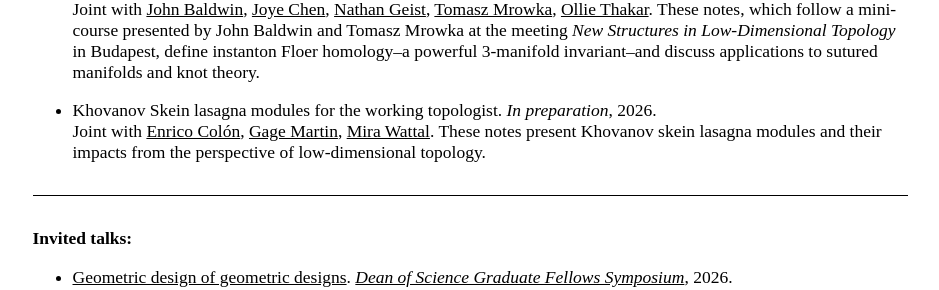
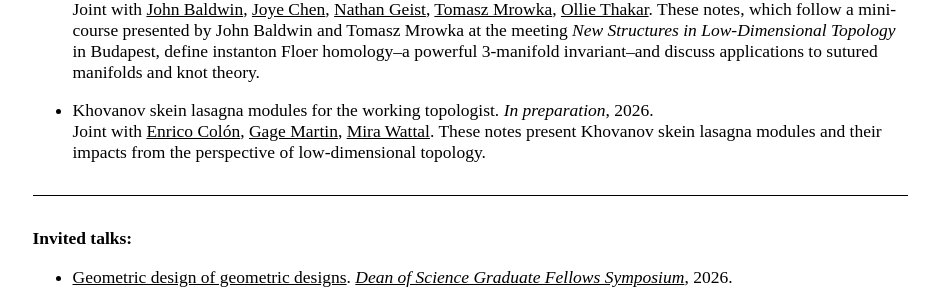
Before and after one commit to AyodejiLindblad/AyodejiLindblad.github.io, a Jekyll site: the page built from index.md, in a window 1280 px wide and 900 px high, scrolled down 1228 px. Shown: the part 160-450 px from the top of the window, without its empty margins (170-1109 px from the left). Built offline with Jekyll 4.4.1, drawn with Linux system fonts in a browser that asks for light colours; some web fonts are replaced.

```diff
--- a/index.md
+++ b/index.md
@@ -67,7 +67,7 @@ I'm a rising fourth-year PhD student of [Tom Mrowka](https://math.mit.edu/~mrowk
 * Instanton Floer homology and applications. In *[New Structures in Low-Dimensional Topology](https://link.springer.com/book/9783032134936)*, Bolyai Society Mathematical Studies 1, Springer, Cham, 2026.
 Joint with [John Baldwin](https://sites.google.com/bc.edu/john-baldwin/home), [Joye Chen](https://math.mit.edu/directory/profile.html?pid=2584), [Nathan Geist](https://www.bc.edu/bc-web/schools/morrissey/departments/math/people/grad-students/nathan-geist.html), [Tomasz Mrowka](https://math.mit.edu/~mrowka/), [Ollie Thakar](https://www.math.harvard.edu/people/thakar-ollie/). These notes, which follow a mini-course presented by John Baldwin and Tomasz Mrowka at the meeting *New Structures in Low-Dimensional Topology* in Budapest, define instanton Floer homology--a powerful 3-manifold invariant--and discuss applications to sutured manifolds and knot theory.
 
-* Khovanov Skein lasagna modules for the working topologist. *In preparation*, 2026.
+* Khovanov skein lasagna modules for the working topologist. *In preparation*, 2026.
 Joint with [Enrico Colón](https://www.math.harvard.edu/people/colon-enrico/), [Gage Martin](https://sites.google.com/view/gagemartin/home), [Mira Wattal](https://www.bc.edu/bc-web/schools/morrissey/departments/math/people/grad-students/Mira-Wattal.html). These notes present Khovanov skein lasagna modules and their impacts from the perspective of low-dimensional topology.
 
 
```
